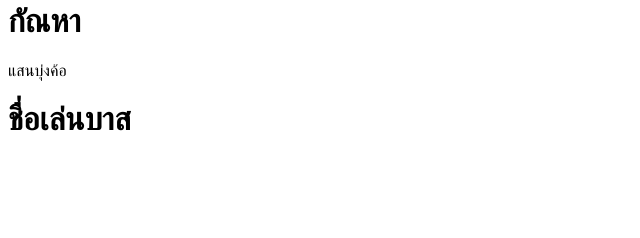
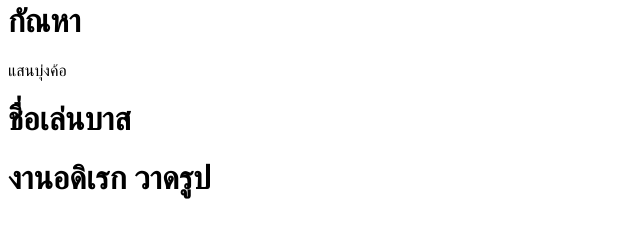
Before and after one commit to bankkanha/html.1, a plain HTML site: page index.html in a window 1280 px wide. Shown: the part 330-568 px from the top of the page, without its empty margins (0-640 px from the left). Drawn offline with Linux system fonts and the light colour scheme.

Commit message:
มีแก้ไขให้มีงานอดิเรก

```diff
--- a/index.html
+++ b/index.html
@@ -11,6 +11,7 @@
             <h1>กัณหา</h1>
             <p>แสนบุ่งค้อ</p>
             <h1>ชื่อเล่นบาส</h1>
+            <h1>งานอดิเรก วาดรูป </h1>
         </section>
     </div>
 
```
